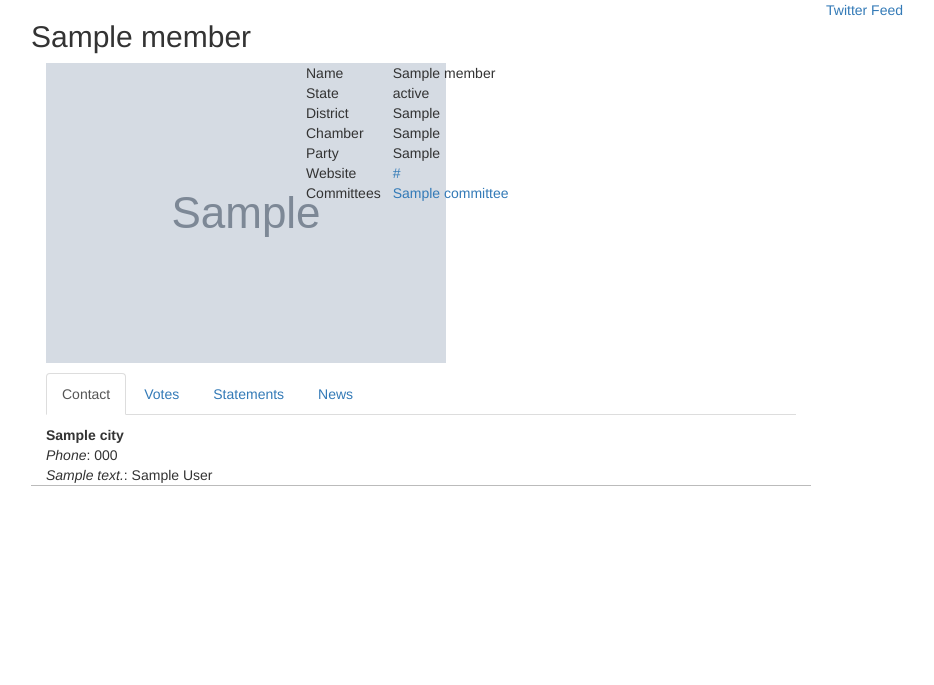
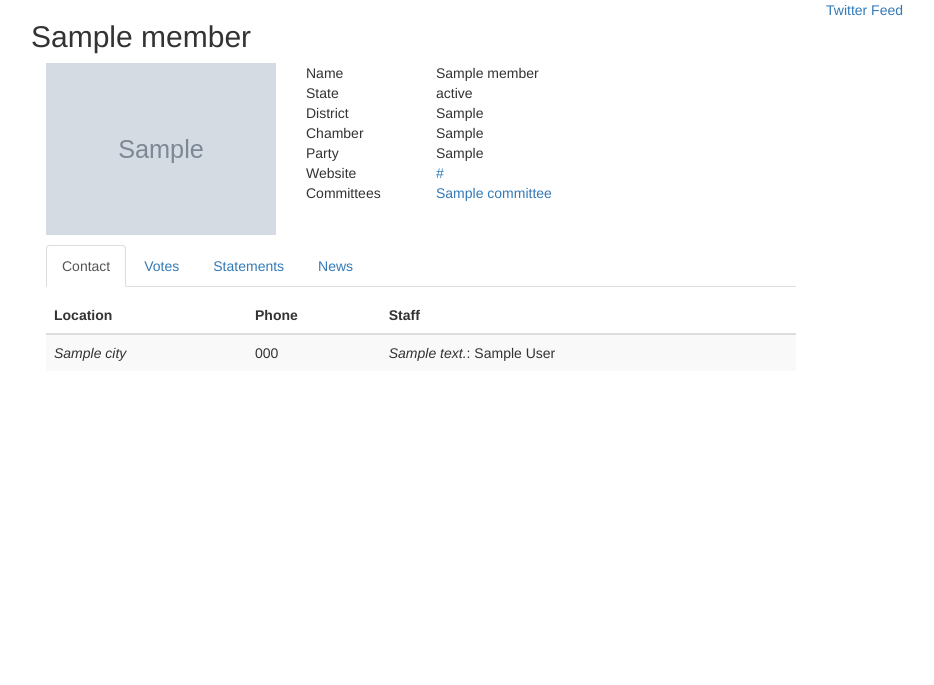
Before and after one commit to danieltahara/indivisible, a Flask app: template indivisible/templates/member.html in a window 1280 px wide. Shown: the top 685 px of the page, without its empty margins (24-958 px from the left). Run offline with Flask 2, Linux system fonts and the light colour scheme; the template is opened without the code that fills it: most values are stand-ins (such as "Sample title", 1, 10 or a date in 2020); grey boxes marked "Sample" are stand-in pictures; parts of the project's set-up code (start-up, migrations or seed data) failed here and were passed over; some libraries are stand-ins or nearby versions.

Commit message:
use tables

```diff
--- a/indivisible/static/style.css
+++ b/indivisible/static/style.css
@@ -22,3 +22,14 @@
   height: 1500px;
   overflow-y: scroll;
 }
+
+.tag {
+  background-color: lightblue;
+  padding: 3px 6px; /* 3px top/bottom, 6px left/right */
+  margin: 0px 2px; /* 0px top/bottom, 2px left/right (add space between tags) */
+  border: 1px solid lightblue;
+  border-radius: 10px; /* make corners rounded */
+  white-space: nowrap; /* never line break inside of a tag */
+  line-height: 2em; /* without this, there's not enough space between the lines */
+  font-size: 10px;
+}
--- a/indivisible/templates/macros.html
+++ b/indivisible/templates/macros.html
@@ -12,39 +12,39 @@
 {% macro render_member(member) -%}
 {% if member.get_image_url() -%}
 <div class="col-md-4">
-    <img src={{member.get_image_url()}} alt={{member.get_name()}} style="width:200;height:300px">
+  <img class="img-responsive" src={{member.get_image_url()}} alt={{member.get_name()}}>
 </div>
 <div class="col-md-8">
 {% else %}
 <div class="col-md-12">
 {% endif %}
   <div class="row">
-    <div class="col-md-2">Name</div>
-    <div class="col-md-10">{{member.get_name()}}</div>
+    <div class="col-md-3">Name</div>
+    <div class="col-md-9">{{member.get_name()}}</div>
   </div>
   <div class="row">
-    <div class="col-md-2">State</div>
-    <div class="col-md-10">{{member.get_state()}}</div>
+    <div class="col-md-3">State</div>
+    <div class="col-md-9">{{member.get_state()}}</div>
   </div>
   <div class="row">
-    <div class="col-md-2">District</div>
-    <div class="col-md-10">{{member.get_district()}}</div>
+    <div class="col-md-3">District</div>
+    <div class="col-md-9">{{member.get_district()}}</div>
   </div>
   <div class="row">
-    <div class="col-md-2">Chamber</div>
-    <div class="col-md-10">{{member.get_chamber()}}</div>
+    <div class="col-md-3">Chamber</div>
+    <div class="col-md-9">{{member.get_chamber()}}</div>
   </div>
   <div class="row">
-    <div class="col-md-2">Party</div>
-    <div class="col-md-10">{{member.get_party()}}</div>
+    <div class="col-md-3">Party</div>
+    <div class="col-md-9">{{member.get_party()}}</div>
   </div>
   <div class="row">
-    <div class="col-md-2">Website</div>
-    <div class="col-md-10"><a href={{member.get_website()}}>{{member.get_website()}}</a></div>
+    <div class="col-md-3">Website</div>
+    <div class="col-md-9"><a href={{member.get_website()}}>{{member.get_website()}}</a></div>
   </div>
   <div class="row">
-    <div class="col-md-2">Committees</div>
-    <div class="col-md-10">
+    <div class="col-md-3">Committees</div>
+    <div class="col-md-9">
       {% for c in member.get_committees() -%}
       <div class="row"><div class="col-md-12">
           <a href={{url_for('get_committee', chamber=member.get_chamber(), code=c['code'])}}>{{c['name']}}</a>
@@ -56,44 +56,50 @@
 {%- endmacro %}
 
 {% macro render_vote(vote_json) -%}
-<div class="row">
-  <div class="col-md-2">{{vote_json['date']}}</div>
-  <div class="col-md-2">
+<tr>
+  <td>{{vote_json['date']}}</td>
+  <td>
     <a href={{url_for('get_votes', congress=vote_json['congress'], chamber=vote_json['chamber'],
-      session=vote_json['session'], roll_call=vote_json['roll_call'])}}>{{vote_json['question']}}</a></div>
-  <div class="col-md-7">{{vote_json['description']}}</div>
-  <div class="col-md-1">{{vote_json['position']}}</div>
-</div>
+      session=vote_json['session'],
+      roll_call=vote_json['roll_call'])}}>{{vote_json['question']}}</a>
+  </td>
+  <td>{{vote_json['description']}}</td>
+  {% if vote_json['position'] == 'Yes' -%}
+  <td class="bg-success">{{vote_json['position']}}</td>
+  {% else %}
+  <td class="bg-danger">{{vote_json['position']}}</td>
+  {%- endif %}
+</tr>
 {%- endmacro %}
 
 {% macro render_event(event) -%}
-<div class="row">
-  <div class="col-md-2">{{event['eventDate']}}</div>
-  <div class="col-md-10">
-    <div class="row">
+<tr>
+  <td class="col-md-2">{{event['eventDate']}}</td>
+  <td>
+    <div class="row"><div class="col-md-12">
       <a href={{url_for('get_event', uri=event['uri'])}}>{{event['title']['eng']}}</a>
-    </div>
-    <div class="row">
+    </div></div>
+    <div class="row"><div class="col-md-12">
       {% for c in event['categories'] -%}
-      <div class="row">{{c['label']}}</div>
+      <span class="tag">{{c['label'][5:]}}</span>
       {%- endfor %}
-    </div>
-  </div>
-</div>
+    </div></div>
+  </td>
+</tr>
 {%- endmacro %}
 
 {% macro render_rss(item) -%}
-<div class="row member-statements">
-  <div class="col-md-3"><a href={{item['link']}}>{{item['title']}}</a></div>
-  <div class="col-md-9">{{item['description']|safe}}</div>
-</div>
+<tr class="member-statements">
+  <td class="col-md-3"><a href={{item['link']}}>{{item['title']}}</a></td>
+  <td><div style="height:200px; overflow-y:hidden;">{{item['description']|safe}}</div></td>
+</tr>
 {%- endmacro %}
 
 {% macro render_office_info(office) -%}
-<div class="row">
-  <div class="col-md-12">
-    <div class="row"><div class="col-md-12"><strong>{{office["City"]}}</strong></div></div>
-    <div class="row"><div class="col-md-12"><em>Phone</em>: {{ office["Phone"] }}</div></div>
+<tr>
+  <td><em>{{office["City"]}}</em></td>
+  <td>{{ office["Phone"] }}</td>
+  <td>
     <div class="row">
       <div class="col-md-12">
         {% if office["StaffList"] is iterable -%}
@@ -105,6 +111,6 @@
         {%- endif %}
       </div>
     </div>
-  </div>
-</div>
+  </td>
+</tr>
 {% endmacro %}
--- a/indivisible/templates/member.html
+++ b/indivisible/templates/member.html
@@ -18,33 +18,58 @@
 
       <div class="tab-content">
         <div class="member-contact tab-pane fade in active" id="contact">
+          <table class="table table-striped">
+            <thead>
+              <tr>
+                <th>Location</th>
+                <th>Phone</th>
+                <th>Staff</th>
+              </tr>
+            </thead>
+            <tbody>
               {% for o in member.get_offices() -%}
               {{macros.render_office_info(o)}}
               {% endfor %}
+            </tbody>
+          </table>
         </div>
 
         <div class="member-recent-votes tab-pane fade" id="votes">
-          <div class="row">
-            <div class="col-md-2"><em>Date</em></div>
-            <div class="col-md-2"><em>Question</em></div>
-            <div class="col-md-7"><em>Description</em></div>
-            <div class="col-md-1"><em>Position</em></div>
-          </div>
+          <table class="table table-striped">
+            <thead>
+              <tr>
+                <th>Date</th>
+                <th>Question</th>
+                <th>Description</th>
+                <th>Position</th>
+              </tr>
+            </thead>
+            <tbody>
               {% for vote in member.get_votes(20) -%}
               {{macros.render_vote(vote)}}
               {%- endfor %}
+          </tbodY>
+          </table>
         </div>
 
         <div class="tab-pane fade" id="statements">
+          <table class="table table-striped">
+            <tbody>
               {% for item in member.get_statements(10) -%}
               {{macros.render_rss(item)}}
               {%- endfor %}
+            </tbody>
+          </table>
         </div>
 
-        <div class="member-recent-events tab-pane fade" id="events">
+        <div class="tab-pane fade" id="events">
+          <table class="table table-striped">
+            <tbody>
               {% for event in member.get_events(10) -%}
-          <div class="row">{{macros.render_event(event)}}</div>
+              {{macros.render_event(event)}}
               {%- endfor %}
+            </tbody>
+          </table>
         </div>
       </div>
     </div>
```
Also changed, not shown: indivisible/templates/members_search.html (+14 -7 lines). Lines whose indentation alone changed are shown as unchanged.
